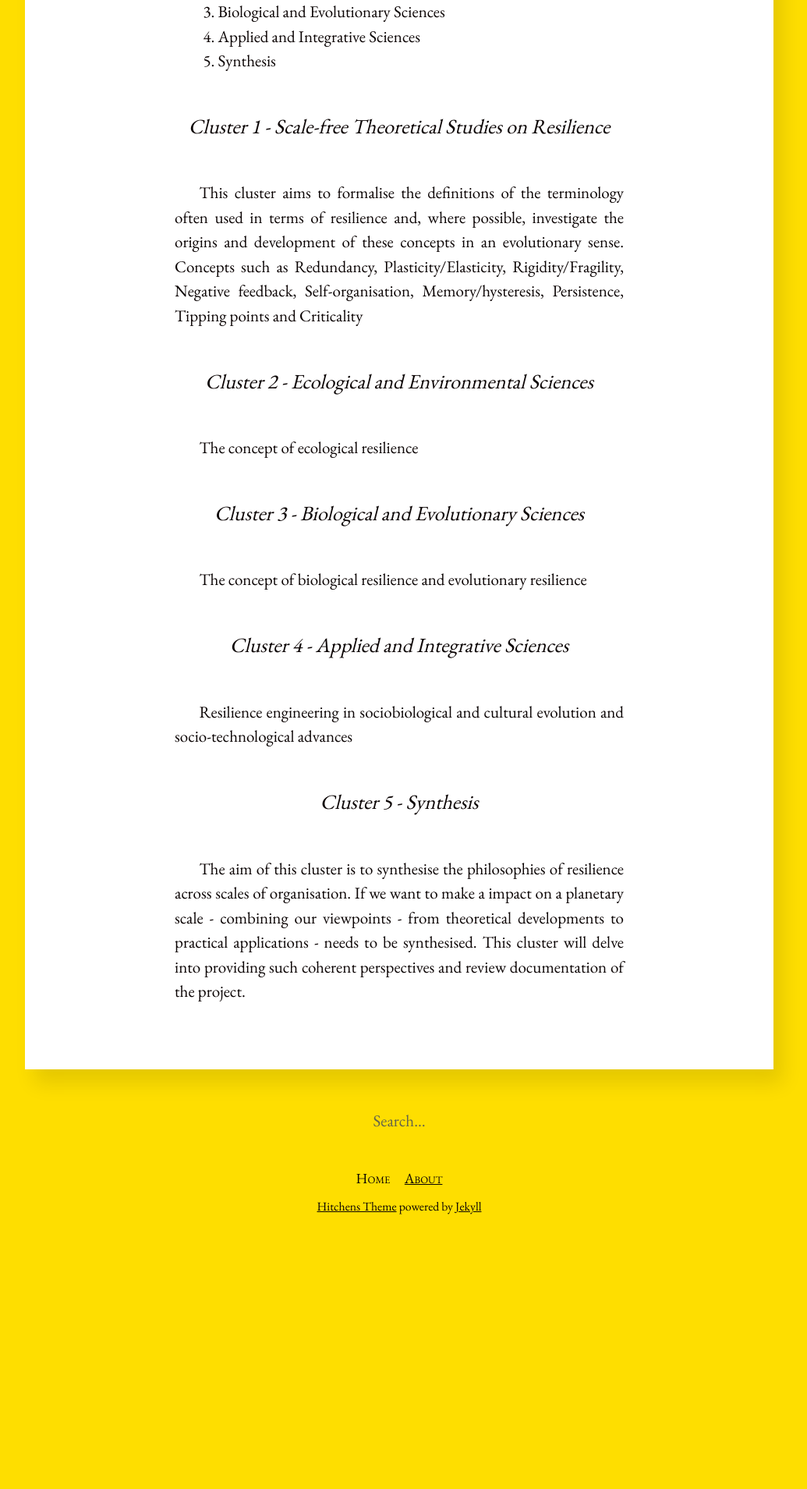
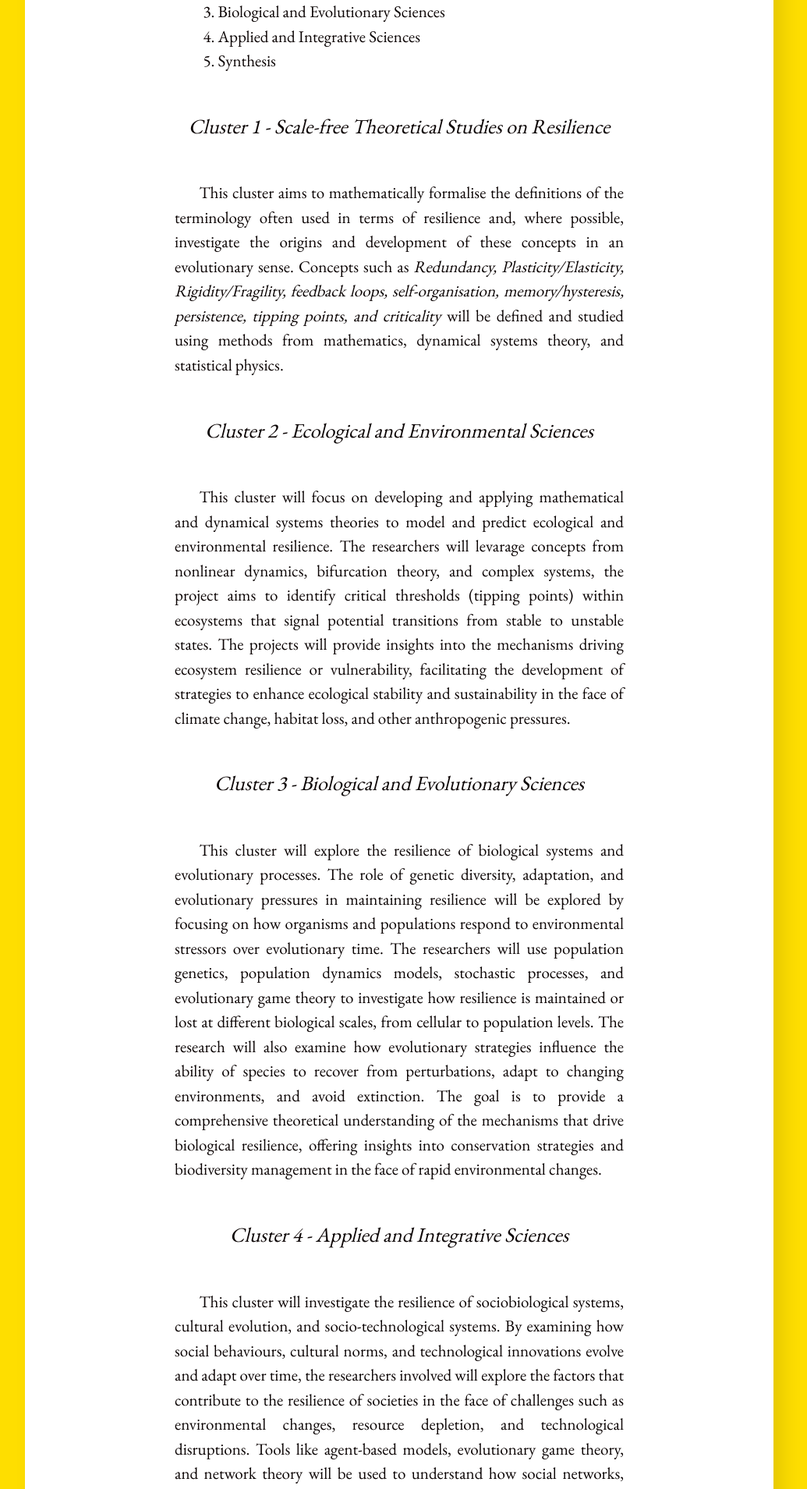
Before and after one commit to resilientEU/resilientEU.github.io, a Jekyll site: the page built from about.md, in a window 1280 px wide. Shown: the part 1441-3350 px from the top of the page at 78% size, without its empty margins (128-1163 px from the left). Built offline with Jekyll 4.4.1, drawn with Linux system fonts in a browser that asks for light colours; before the commit the page ends 3044 px from its top, so only the background shows below that; some of the changed text lies outside the part shown.

Commit message:
clusters

```diff
--- a/about.md
+++ b/about.md
@@ -32,27 +32,36 @@ The team of researchers will be organized into five interconnected clusters:
 
 #### Cluster 1 - Scale-free Theoretical Studies on Resilience
 
-This cluster aims to formalise the definitions of the terminology often used in terms of resilience and, where possible, investigate the origins and development of these concepts in an evolutionary sense.
-Concepts such as Redundancy, Plasticity/Elasticity, Rigidity/Fragility,
-Negative feedback,
-Self-organisation, Memory/hysteresis, Persistence, Tipping points and Criticality
+This cluster aims to mathematically formalise the definitions of the terminology often used in terms of resilience and, where possible, investigate the origins and development of these concepts in an evolutionary sense.
+Concepts such as *Redundancy, Plasticity/Elasticity, Rigidity/Fragility, feedback loops, self-organisation, memory/hysteresis, persistence, tipping points, and criticality* will be defined and studied using methods from mathematics, dynamical systems theory, and statistical physics.
 
 
 #### Cluster 2 -  Ecological and Environmental Sciences
 
-The concept of ecological resilience
+This cluster will focus on developing and applying mathematical and dynamical systems theories to model and predict ecological and environmental resilience.
+The researchers will levarage concepts from nonlinear dynamics, bifurcation theory, and complex systems, the project aims to identify critical thresholds (tipping points) within ecosystems that signal potential transitions from stable to unstable states. The projects will provide insights into the mechanisms driving ecosystem resilience or vulnerability, facilitating the development of strategies to enhance ecological stability and sustainability in the face of climate change, habitat loss, and other anthropogenic pressures.
 
 
 #### Cluster 3 -  Biological and Evolutionary Sciences
 
-The concept of biological resilience and evolutionary resilience
+This cluster will explore the resilience of biological systems and evolutionary processes.
+The role of genetic diversity, adaptation, and evolutionary pressures in maintaining resilience will be explored by focusing on how organisms and populations respond to environmental stressors over evolutionary time.
+The researchers will use population genetics, population dynamics models, stochastic processes, and evolutionary game theory to investigate how resilience is maintained or lost at different biological scales, from cellular to population levels. The research will also examine how evolutionary strategies influence the ability of species to recover from perturbations, adapt to changing environments, and avoid extinction.
+The goal is to provide a comprehensive theoretical understanding of the mechanisms that drive biological resilience, offering insights into conservation strategies and biodiversity management in the face of rapid environmental changes.
 
 
 #### Cluster 4 - Applied and Integrative Sciences
 
-Resilience engineering in sociobiological and cultural evolution and socio-technological advances
+This cluster will investigate the resilience of sociobiological systems, cultural evolution, and socio-technological systems.
+By examining how social behaviours, cultural norms, and technological innovations evolve and adapt over time, the researchers involved will explore the factors that contribute to the resilience of societies in the face of challenges such as environmental changes, resource depletion, and technological disruptions.
+Tools like agent-based models, evolutionary game theory, and network theory will be used to understand how social networks, cultural practices, and technological systems can maintain stability and adapt to changing conditions. Positive (and negative) feedback loops between social behaviours and technological advancements influence the resilience of human societies. Insights gained from this cluster could inform strategies for fostering social and technological resilience to ensure societies can adapt to and thrive amidst rapid cultural and technological changes.
 
 
 #### Cluster 5 -  Synthesis
 
-The aim of this cluster is to synthesise the philosophies of resilience across scales of organisation. If we want to make a impact on a planetary scale - combining our viewpoints - from theoretical developments to practical applications - needs to be synthesised. This cluster will delve into providing such coherent perspectives and review documentation of the project.
+This cluster aims to synthesise the philosophies of resilience across organisational scales.
+Combining our viewpoints - from theoretical developments to practical applications - needs to be synthesised to make an impact on a planetary scale.
+The involved researchers will explore commonalities and differences in how resilience manifests across these varied contexts by integrating mathematical approaches such as dynamical systems theory, network analysis, and evolutionary game theory.
+The goal is to identify universal principles that govern resilience, such as feedback mechanisms, tipping points, and adaptive capacities, and connect back to the scale-free concepts to develop a unified theory that can be applied to predict and enhance resilience in complex systems.
+The project will also investigate how resilience at one level (e.g., cellular or organismal) impacts resilience at higher organizational scales (e.g., ecosystems or societies).
+By combining insights across clusters in ecology, evolutionary biology, sociobiology, cultural evolution, and socio-technological systems, this synthesis will provide a robust theoretical foundation for understanding and managing resilience in a rapidly changing world.
```
Also changed, not shown: Gemfile.lock.
